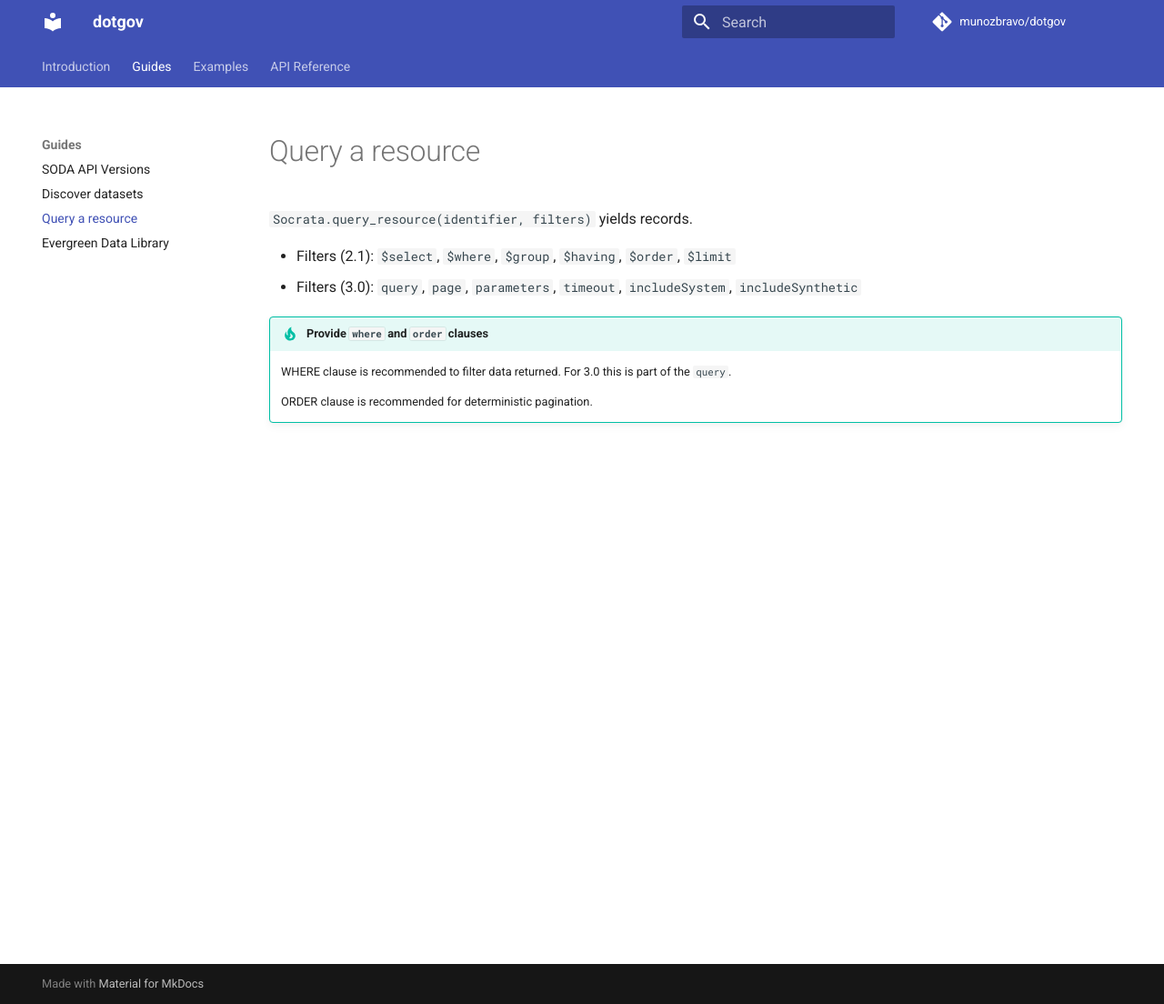
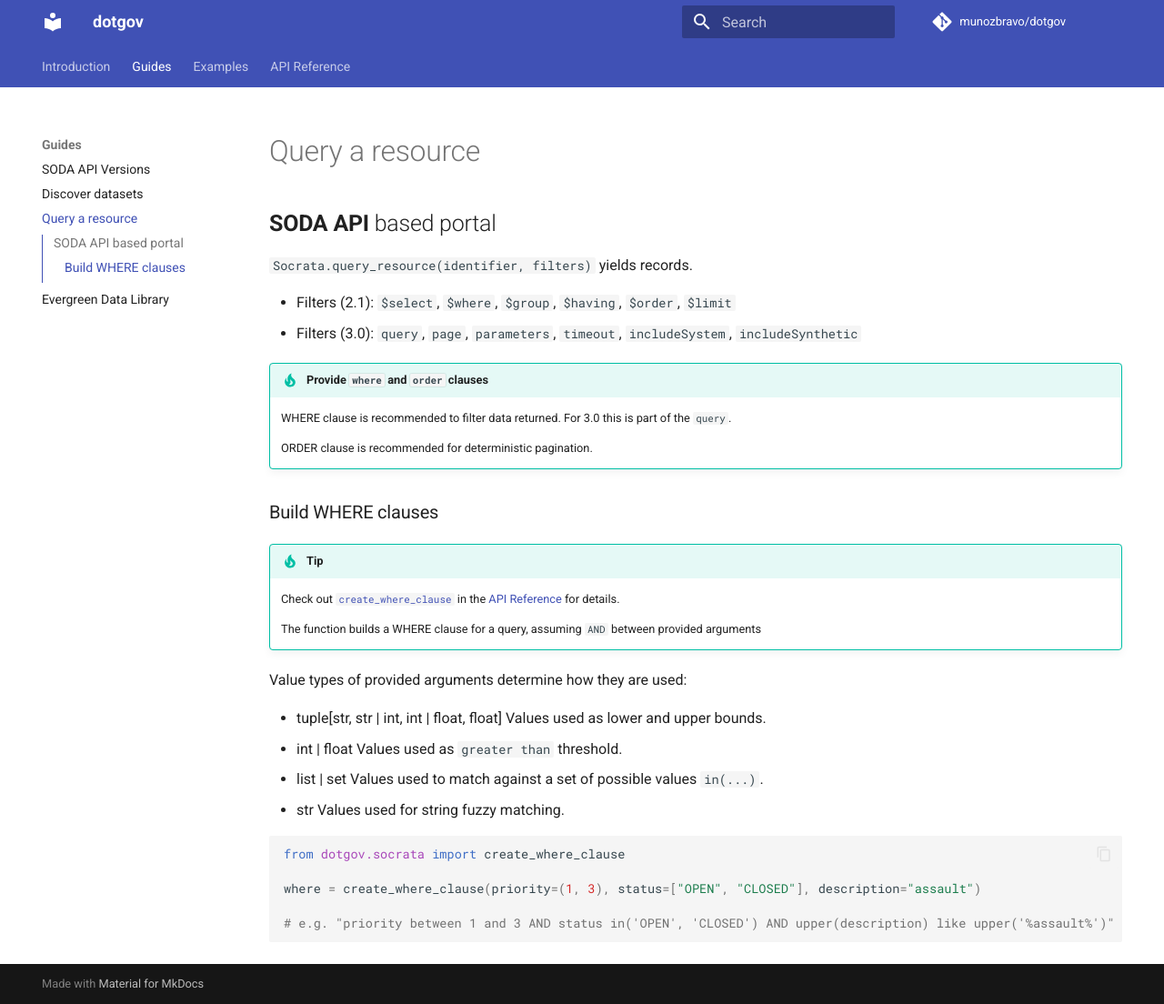
Before and after one commit to munozbravo/dotgov, an MkDocs documentation site: the page built from docs/guides/query-resource.md, in a window 1280 px wide and 1104 px high. Shown: the whole window at 91% size. Built offline with MkDocs 1.6.1 and Material for MkDocs 9.7.7, drawn with Linux system fonts in a browser that asks for light colours; comment, search, counter and statistics services are not loaded.

Commit message:
Subtitles for SODA API based portals.
Docs on building where clauses moved inside query-resource.md

````diff
--- a/docs/guides/query-resource.md
+++ b/docs/guides/query-resource.md
@@ -1,4 +1,6 @@
 # Query a resource
+
+## **SODA API** based portal
 
 `Socrata.query_resource(identifier, filters)` yields records.
 
@@ -10,3 +12,30 @@
     WHERE clause is recommended to filter data returned. For 3.0 this is part of the `query`.
 
     ORDER clause is recommended for deterministic pagination.
+
+### Build WHERE clauses
+
+<!-- prettier-ignore -->
+!!! tip "Tip"
+    Check out [`create_where_clause`](../api/socrata.md#dotgov.socrata.create_where_clause) in the [API Reference](../api/socrata.md) for details.
+
+    The function builds a WHERE clause for a query, assuming `AND` between provided arguments
+
+Value types of provided arguments determine how they are used:
+
+- tuple[str, str | int, int | float, float]
+  Values used as lower and upper bounds.
+- int | float
+  Values used as `greater than` threshold.
+- list | set
+  Values used to match against a set of possible values `in(...)`.
+- str
+  Values used for string fuzzy matching.
+
+```python
+from dotgov.socrata import create_where_clause
+
+where = create_where_clause(priority=(1, 3), status=["OPEN", "CLOSED"], description="assault")
+
+# e.g. "priority between 1 and 3 AND status in('OPEN', 'CLOSED') AND upper(description) like upper('%assault%')"
+```
````
Also changed, not shown: docs/guides/discover.md (+2 -0 lines).
